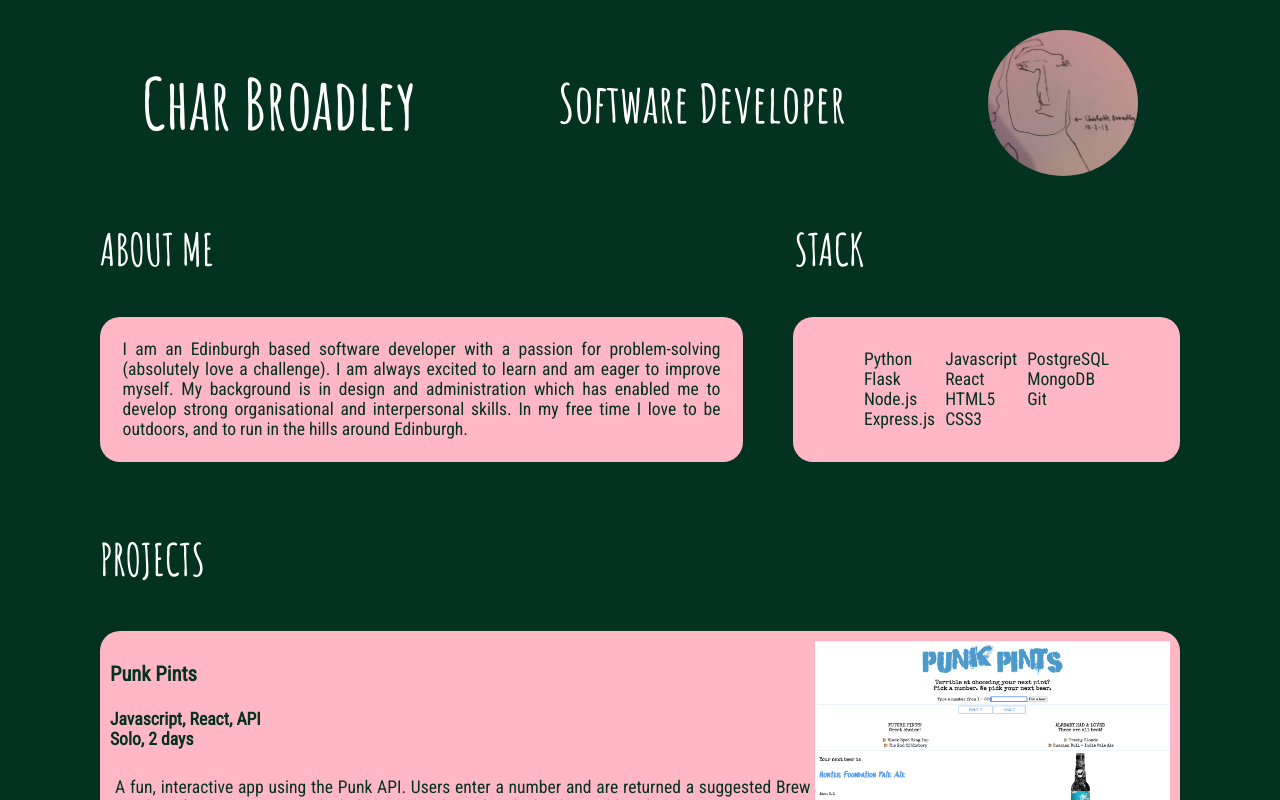
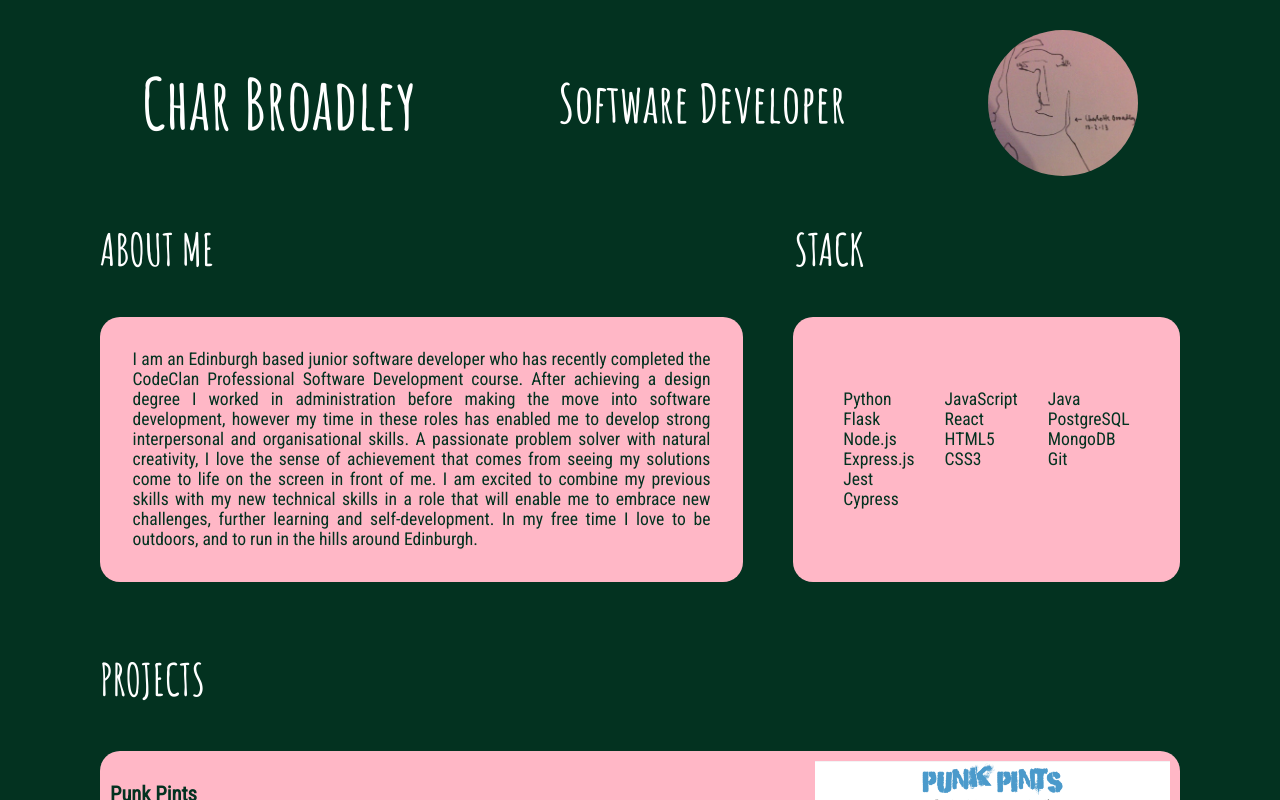
Before and after one commit to charbroadley/portfolio, a React (Create React App) app: page / in a window 1280 px wide. Shown: the top 800 px of the page. Built offline with nearby package versions, Linux system fonts and the light colour scheme.

Commit message:
about me text updated, tech stack updated

```diff
--- a/src/components/Details.js
+++ b/src/components/Details.js
@@ -4,7 +4,8 @@ const Details = () => {
         <section className="details-section">
             <h3 className="header-about">ABOUT ME</h3>
                 <div className="about">
-                    <p className="about-text">I am an Edinburgh based software developer with a passion for problem-solving (absolutely love a challenge). I am always excited to learn and am eager to improve myself. My background is in design and administration which has enabled me to develop strong organisational and interpersonal skills. In my free time I love to be outdoors, and to run in the hills around Edinburgh.</p>
+                    <p className="about-text">I am an Edinburgh based junior software developer who has recently completed the CodeClan Professional Software Development course. After achieving a design degree I worked in administration before making the move into software development, however my time in these roles has enabled me to develop strong interpersonal and organisational skills. A passionate problem solver with natural creativity, I love the sense of achievement that comes from seeing my solutions come to life on the screen in front of me. I am excited to combine my previous skills with my new technical skills in a role that will enable me to embrace new challenges, further learning and self-development. In my free time I love to be outdoors, and to run in the hills around Edinburgh.
+                    </p>
                     <br/>
                 </div>
                 <h3 className="header-stack">STACK</h3>
@@ -15,17 +16,20 @@ const Details = () => {
                                 Flask<br/>
                                 Node.js<br/>
                                 Express.js<br/>
+                                Jest<br/>
+                                Cypress<br/>
                             </p>
                             <p>
-                                Javascript<br/>
+                                JavaScript<br/>
                                 React<br/>
                                 HTML5<br/>
                                 CSS3<br/>
                             </p>
                             <p>
+                                Java<br/>
                                 PostgreSQL<br/>
                                 MongoDB<br/>
-                                Git
+                                Git<br/>
                             </p>
                         </p>
                 </div>
--- a/src/index.css
+++ b/src/index.css
@@ -284,7 +284,7 @@
     }
 
     section div p{
-        padding: 5px;
+        padding: 15px;
         margin: 0px;
     }
 
@@ -305,9 +305,8 @@
 
     .stack-text {
         overflow-wrap: break-word;
-
         display: flex;
-        justify-content: space-between
+        justify-content: space-between;
     }
 
     /* PROJECTS */
```
